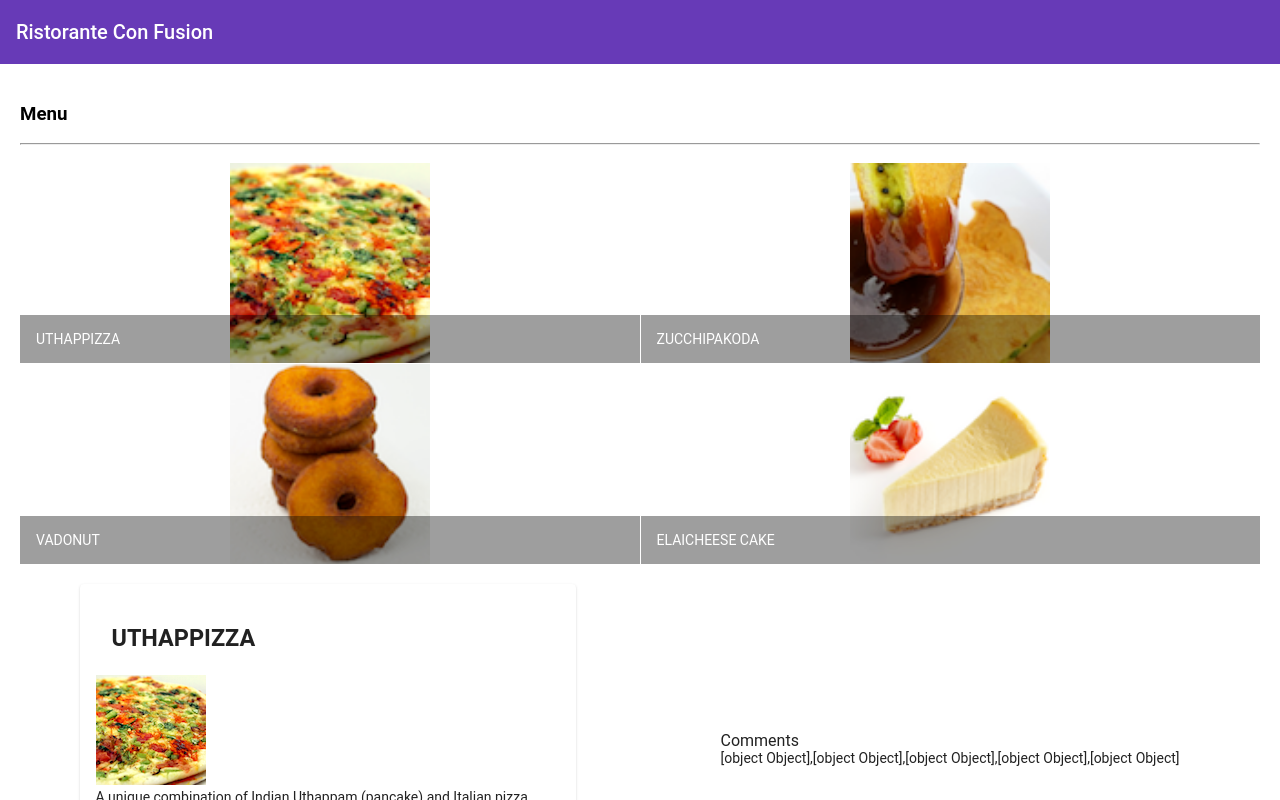
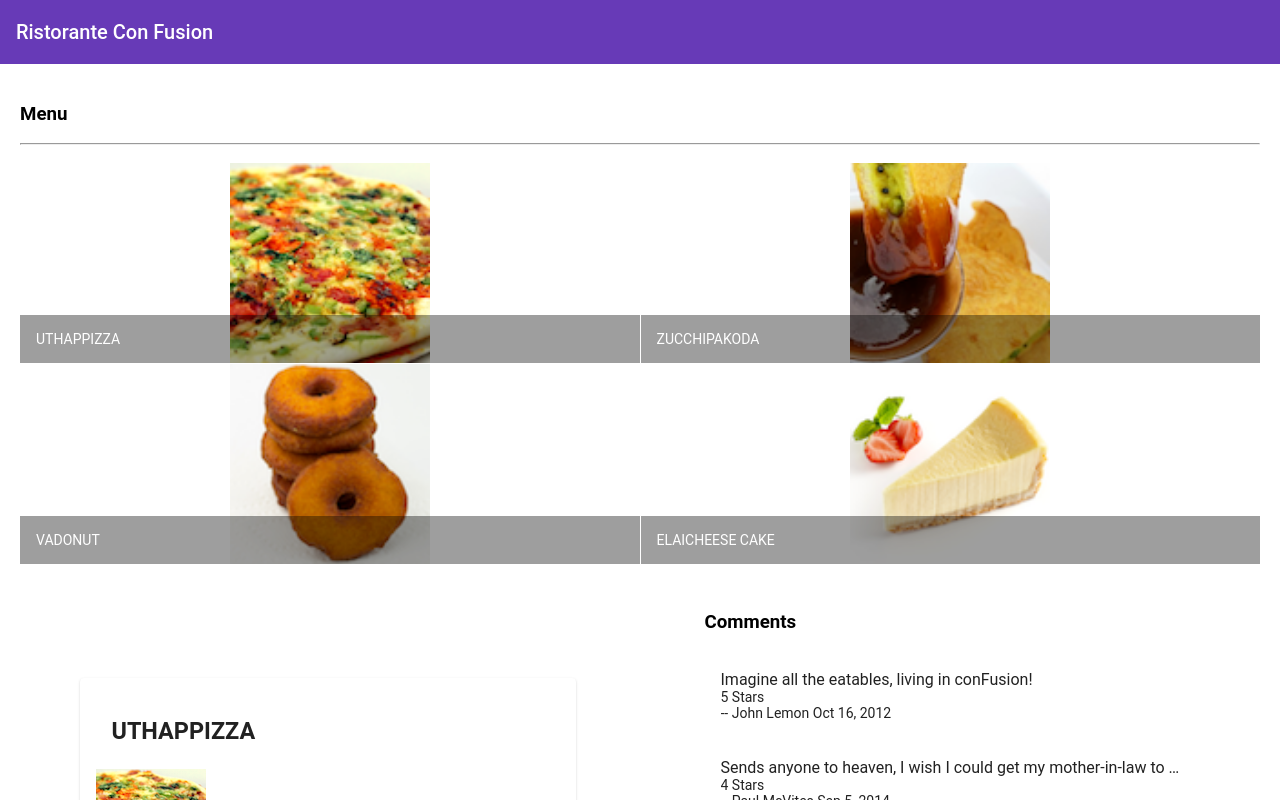
Before and after one commit to AndreiBanu1/restaurant-app, an Angular app: page / in a window 1280 px wide. Shown: the top 800 px of the page. Built offline with nearby package versions, Linux system fonts and the light colour scheme.

Commit message:
first assigment done

```diff
--- a/src/app/dishdetail/dishdetail.component.html
+++ b/src/app/dishdetail/dishdetail.component.html
@@ -24,12 +24,12 @@
     </mat-card>
   </div>
 
-  <mat-list fxFlex="40">
-      <mat-list-item *ngIf="dish">
-        <h3 matLine>Comments</h3>
-          <p matLine>
-           <span> {{dish.comments}} </span>
-          </p>
+  <mat-list fxFlex="40" *ngIf="dish">
+    <h3 matLine> Comments </h3>
+      <mat-list-item *ngFor="let item of dish.comments">
+             <h1 matLine>{{item.comment}}</h1>
+             <h1 matLine>{{item.rating}} Stars</h1>
+             <h1 matLine>-- {{item.author}} {{ item.date | date }}</h1>
            </mat-list-item>
      </mat-list>
 
```
